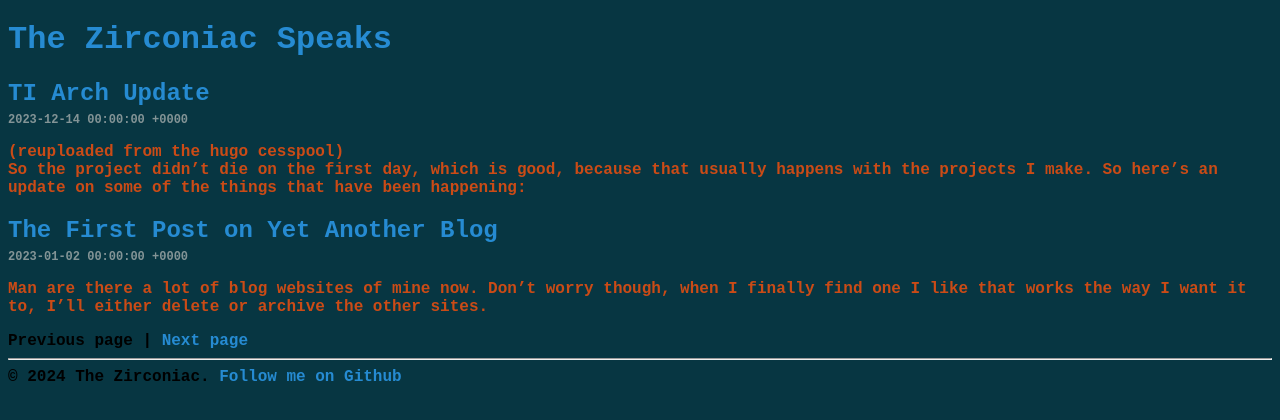
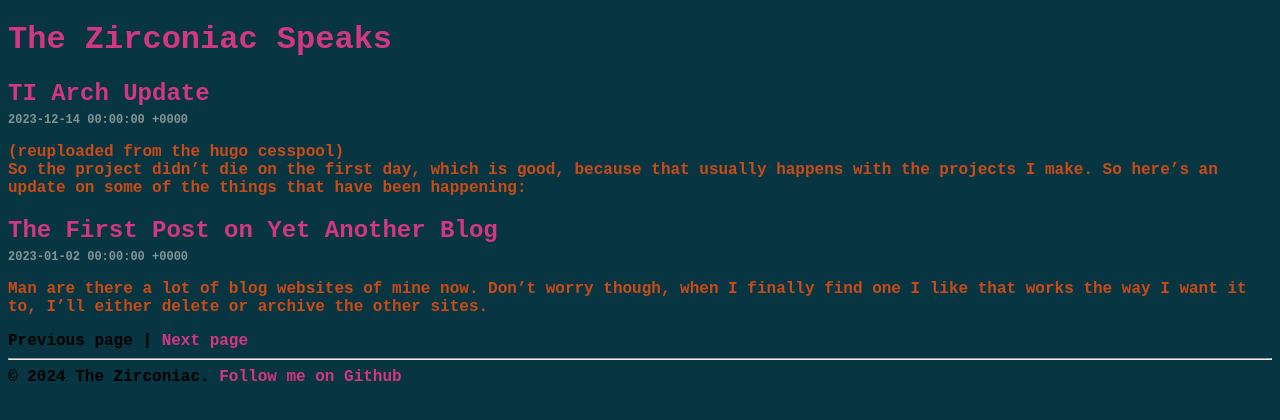
Before and after one commit to ZirconiaCubed3v2/ZirconiaCubed3v2.github.io, a Jekyll site: the page built from index.html, in a window 1280 px wide. Shown: the top 420 px of the page. Built offline with Jekyll 4.4.1, drawn with Linux system fonts in a browser that asks for light colours; the list of posts is cut into pages by our own code.

Commit message:
Update style.css

```diff
--- a/css/style.css
+++ b/css/style.css
@@ -9,7 +9,7 @@ p {
   font-weight: bold;
 }
 a {
-  color: #268bd2;
+  color: #d33682;
   font-family: 'Cousine', monospace;
   font-weight: bold;
   text-decoration: none;
```
